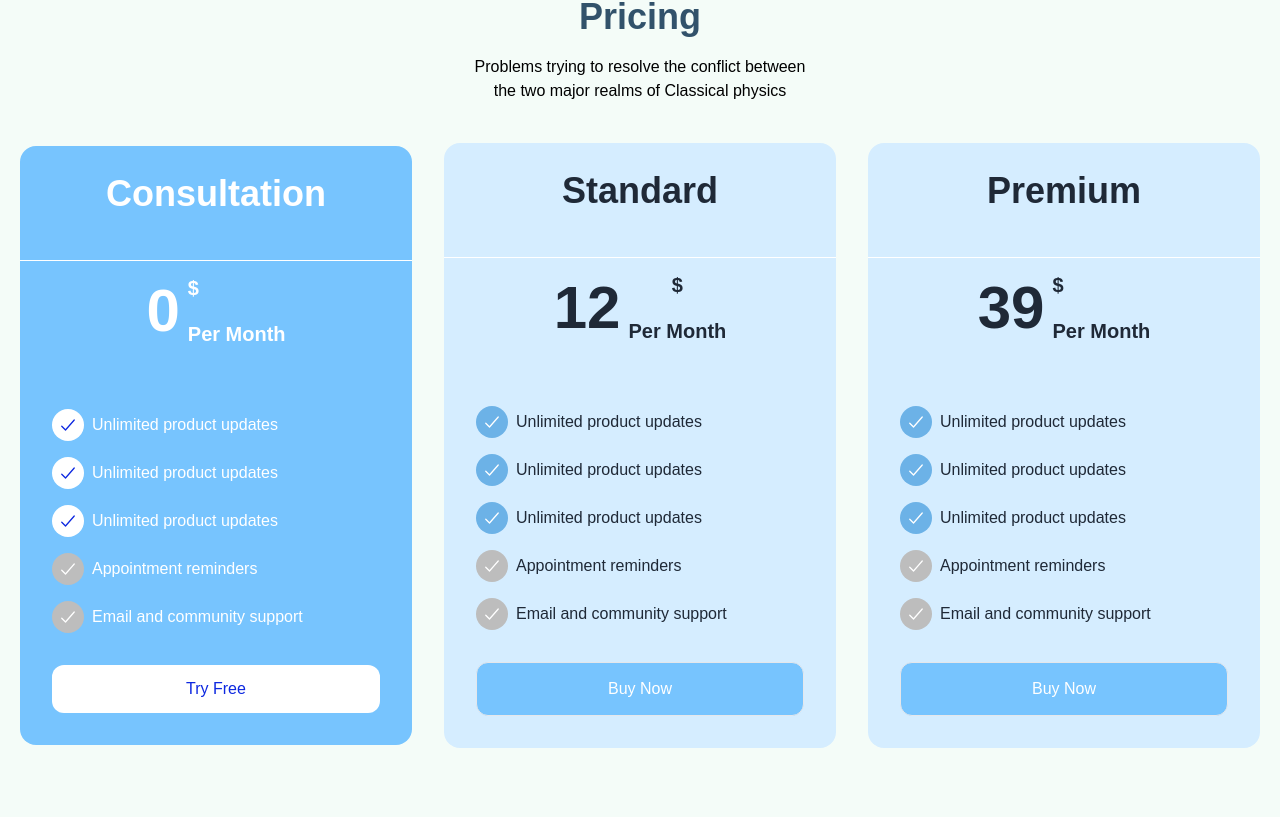
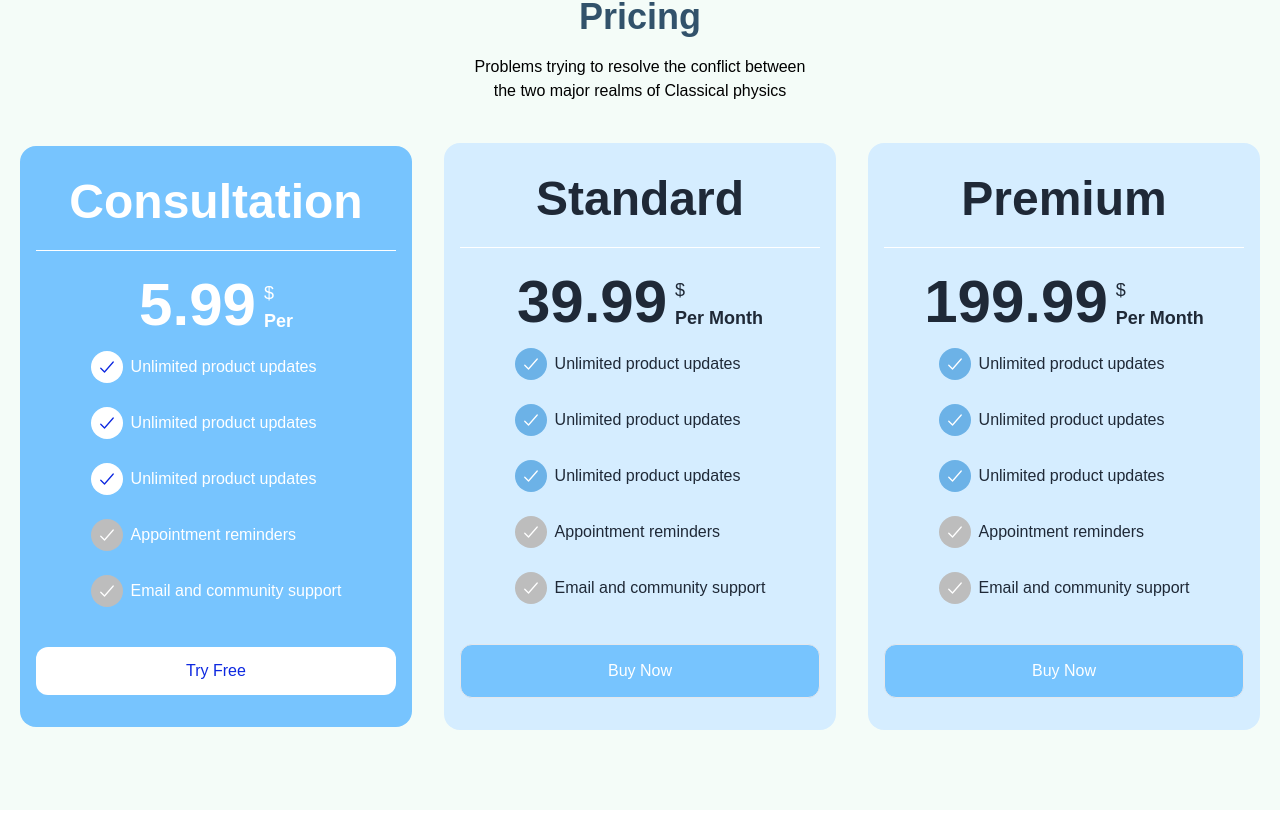
Before and after one commit to FahimAhamed101/dococ, a Next.js app: page / in a window 1280 px wide. Shown: the part 2483-3300 px from the top of the page. Built offline with nearby package versions, Linux system fonts and the light colour scheme; a web font is replaced by a local one.

Commit message:
price section updated

```diff
--- a/src/components/Pages/Home/HomePricing.tsx
+++ b/src/components/Pages/Home/HomePricing.tsx
@@ -14,20 +14,21 @@ const HomePricing = () => {
       </div>
 
       {/* Pricing Cards */}
-      <div className="max-w-7xl mx-auto grid grid-cols-1 md:grid-cols-3 gap-8 items-center">
+      <div className="max-w-7xl mx-auto  grid grid-cols-1 md:grid-cols-3 gap-8 items-center ">
         {/* Free Plan */}
-        <div className="bg-[#77C4FE]  rounded-2xl text-white">
-          <h2 className="text-4xl font-bold  py-7 text-center">Consultation</h2>
+        <div className="bg-[#77C4FE] px-4 rounded-2xl text-white">
+          <h2 className="text-5xl font-bold  pt-8 text-center">Consultation</h2>
           <div className="border-b border-white"></div>
-          <div className="flex gap-2 py-3 justify-center items-center ">
-            <p className="text-3xl md:text-6xl font-bold">0</p>
-            <div className="text-xl">
-              <p className="font-bold">$</p>
-              <p className="font-bold">Per Month</p>
+          <div className="flex gap-2 pt-3 justify-center items-center ">
+            <p className="text-3xl pt-3 md:text-6xl font-bold">5.99</p>
+            <div className="text-lg ">
+              <span className="">$</span>
+              <br />
+              <span className="font-bold">Per</span>
             </div>
           </div>
-          <div className="p-8">
-            <ul className="text-left space-y-4 text-white">
+          <div className="px-10 pb-10 flex flex-col items-center">
+            <ul className="space-y-6 text-white">
               <li className="flex items-center">
                 <span className="size-8 rounded-full flex justify-center items-center bg-white text-primary">
                   <IoCheckmarkOutline size={20} />
@@ -59,25 +60,73 @@ const HomePricing = () => {
                 <span className="ml-2">Email and community support</span>
               </li>
             </ul>
-            <button className="mt-8 w-full bg-white py-3 rounded-xl text-primary">
-              Try Free
-            </button>
-          </div>
+          </div>{" "}
+          <button className="mb-8 bg-white py-3 rounded-xl text-primary  w-full">
+            Try Free
+          </button>
         </div>
 
         {/* Standard Plan */}
-        <div className="bg-[#D5EDFF]  rounded-2xl text-center text-gray-800">
-          <h2 className="text-4xl font-bold  py-7">Standard</h2>
+        <div className="bg-[#D5EDFF]  px-4  rounded-2xl text-center text-gray-800">
+          <h2 className="text-5xl font-bold  pt-8 text-center">Standard</h2>
           <div className="border-b border-white"></div>
-          <div className="flex gap-2 py-3 justify-center items-center ">
-            <p className="text-3xl md:text-6xl font-bold  ">12</p>
-            <div className="text-xl">
-              <p className="font-bold">$</p>
-              <p className="font-bold">Per Month</p>
+          <div className="flex gap-2 pt-3 justify-center items-center ">
+            <p className="text-3xl pt-3 md:text-6xl font-bold">39.99</p>
+            <div className="text-lg relative">
+              <div className="absolute top-[-1]">$ </div>
+              <div className="font-semibold pt-7">Per Month</div>
             </div>
           </div>
-          <div className="p-8">
-            <ul className="text-left space-y-4">
+          <div className="px-10 pb-10 flex flex-col items-center">
+            <ul className="text-left space-y-6">
+              <li className="flex  items-center">
+                <span className="size-8 rounded-full flex justify-center items-center bg-[#6CB2E7] text-white">
+                  <IoCheckmarkOutline size={20} />
+                </span>
+                <span className="ml-2">Unlimited product updates</span>
+              </li>
+              <li className="flex  items-center">
+                <span className="size-8 rounded-full flex justify-center items-center bg-[#6CB2E7] text-white">
+                  <IoCheckmarkOutline size={20} />
+                </span>
+                <span className="ml-2">Unlimited product updates</span>
+              </li>
+              <li className="flex  items-center">
+                <span className="size-8 rounded-full flex justify-center items-center bg-[#6CB2E7] text-white">
+                  <IoCheckmarkOutline size={20} />
+                </span>
+                <span className="ml-2">Unlimited product updates</span>
+              </li>
+              <li className="flex  items-center">
+                <span className="size-8 rounded-full flex justify-center items-center bg-[#BDBDBD] text-white">
+                  <IoCheckmarkOutline size={20} />
+                </span>
+                <span className="ml-2">Appointment reminders</span>
+              </li>
+             <li className="flex items-center">
+                <span className="size-8 rounded-full flex justify-center items-center bg-[#BDBDBD] text-white">
+                  <IoCheckmarkOutline size={20} />
+                </span>
+                <span className="ml-2">Email and community support</span>
+              </li>
+            </ul>
+
+          </div> <CustomButton className="w-full mb-8 py-3 "> Buy Now</CustomButton>
+        </div>
+
+        {/* Premium Plan */}
+        <div className="bg-[#D5EDFF]  px-4   rounded-2xl text-gray-800">
+          <h2 className="text-5xl font-bold  pt-8 text-center"> Premium</h2>
+          <div className="border-b border-white"></div>
+          <div className="flex gap-2 pt-3 justify-center items-center ">
+            <p className="text-3xl pt-3 md:text-6xl font-bold">199.99</p>
+            <div className="text-lg relative">
+              <div className="absolute top-[-1]">$ </div>
+              <div className="font-semibold pt-7">Per Month</div>
+            </div>
+          </div>
+          <div className="px-10 pb-10 flex flex-col items-center">
+            <ul className="text-left space-y-6">
               <li className="flex items-center">
                 <span className="size-8 rounded-full flex justify-center items-center bg-[#6CB2E7] text-white">
                   <IoCheckmarkOutline size={20} />
@@ -109,58 +158,8 @@ const HomePricing = () => {
                 <span className="ml-2">Email and community support</span>
               </li>
             </ul>
-            <CustomButton className="w-full mt-8 "> Buy Now</CustomButton>
-          </div>
-        </div>
 
-        {/* Premium Plan */}
-        <div className="bg-[#D5EDFF]   rounded-2xl text-gray-800">
-          <h2 className="text-4xl font-bold  py-7 text-center">
-            Premium
-          </h2>
-          <div className="border-b border-white"></div>
-          <div className="flex gap-2 py-3 justify-center items-center ">
-            <p className="text-3xl md:text-6xl font-bold  ">39</p>
-            <div className="text-xl">
-              <p className="font-bold">$</p>
-              <p className="font-bold">Per Month</p>
-            </div>
-          </div>
-          <div className="p-8">
-            <ul className="text-left space-y-4">
-              <li className="flex items-center">
-                <span className="size-8 rounded-full flex justify-center items-center bg-[#6CB2E7] text-white">
-                  <IoCheckmarkOutline size={20} />
-                </span>
-                <span className="ml-2">Unlimited product updates</span>
-              </li>
-              <li className="flex items-center">
-                <span className="size-8 rounded-full flex justify-center items-center bg-[#6CB2E7] text-white">
-                  <IoCheckmarkOutline size={20} />
-                </span>
-                <span className="ml-2">Unlimited product updates</span>
-              </li>
-              <li className="flex items-center">
-                <span className="size-8 rounded-full flex justify-center items-center bg-[#6CB2E7] text-white">
-                  <IoCheckmarkOutline size={20} />
-                </span>
-                <span className="ml-2">Unlimited product updates</span>
-              </li>
-              <li className="flex items-center">
-                <span className="size-8 rounded-full flex justify-center items-center bg-[#BDBDBD] text-white">
-                  <IoCheckmarkOutline size={20} />
-                </span>
-                <span className="ml-2">Appointment reminders</span>
-              </li>
-              <li className="flex items-center">
-                <span className="size-8 rounded-full flex justify-center items-center bg-[#BDBDBD] text-white">
-                  <IoCheckmarkOutline size={20} />
-                </span>
-                <span className="ml-2">Email and community support</span>
-              </li>
-            </ul>
-            <CustomButton className="w-full mt-8"> Buy Now</CustomButton>
-          </div>
+          </div> <CustomButton className="w-full py-3 mb-8"> Buy Now</CustomButton>
         </div>
       </div>
     </section>
```
